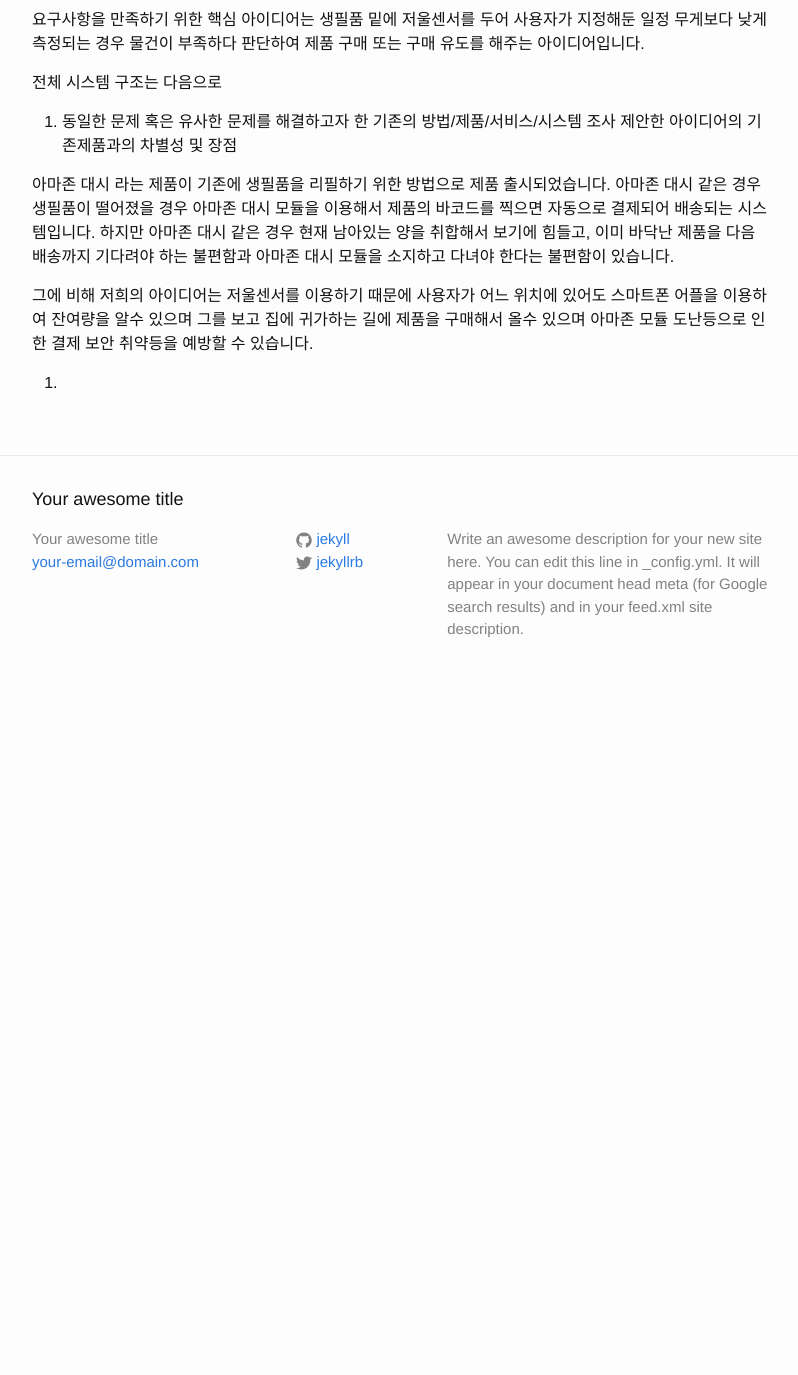
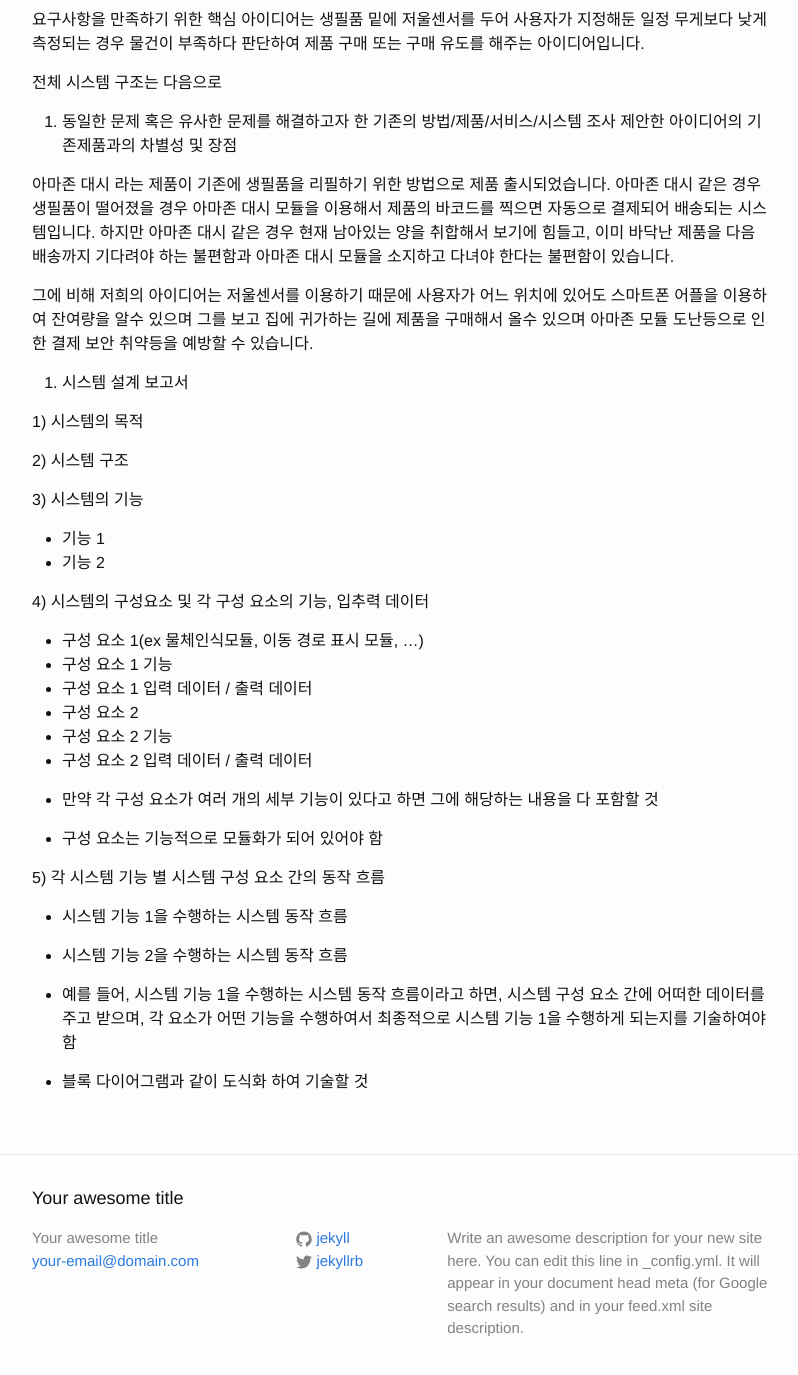
Before and after one commit to sjckoreatech/kimhyun3907.github.com, a Jekyll site: the page built from _posts/2016-05-19-termproject.markdown, in a window 1280 px wide and 1400 px high, scrolled down 468 px. Shown: the top 1375 px of the window, without its empty margins (238-1036 px from the left). Built offline with Jekyll 4.4.1, drawn with Linux system fonts in a browser that asks for light colours; before the commit the page ends 1169 px from its top, so only the background shows below that.

Commit message:
퇙퇙 ver.1 완성
설계보고서 중 설계만 남음

```diff
--- a/_posts/2016-05-19-termproject.markdown
+++ b/_posts/2016-05-19-termproject.markdown
@@ -38,4 +38,40 @@ categories: jekyll update
 스마트폰 어플을 이용하여 잔여량을 알수 있으며 그를 보고 집에 귀가하는 길에 제품을 구매해서 올수 있으며
 아마존 모듈 도난등으로 인한 결제 보안 취약등을 예방할 수 있습니다.
 
-4.
+4. 시스템 설계 보고서
+
+ 1) 시스템의 목적
+
+ 2) 시스템 구조
+
+ 3) 시스템의 기능
+ - 기능 1
+ - 기능 2
+
+ 4) 시스템의 구성요소 및 각 구성 요소의 기능, 입추력 데이터
+ - 구성 요소 1(ex 물체인식모듈, 이동 경로 표시 모듈, ...)
+ - 구성 요소 1 기능
+ - 구성 요소 1 입력 데이터 / 출력 데이터
+ - 구성 요소 2
+ - 구성 요소 2 기능
+ - 구성 요소 2 입력 데이터 / 출력 데이터
+
+* 만약 각 구성 요소가 여러 개의 세부 기능이 있다고 하면 그에 해당하는 내용을 다 포함할 것
+
+* 구성 요소는 기능적으로 모듈화가 되어 있어야 함
+
+
+
+ 5) 각 시스템 기능 별 시스템 구성 요소 간의 동작 흐름
+
+ - 시스템 기능 1을 수행하는 시스템 동작 흐름
+
+ - 시스템 기능 2을 수행하는 시스템 동작 흐름
+
+
+
+ * 예를 들어, 시스템 기능 1을 수행하는 시스템 동작 흐름이라고 하면, 시스템 구성 요소 간에 어떠한 데이터를 주고 받으며, 각 요소가 어떤 기능을 수행하여서 최종적으로 시스템 기능 1을 수행하게 되는지를 기술하여야 함
+
+
+
+ * 블록 다이어그램과 같이 도식화 하여 기술할 것
```
